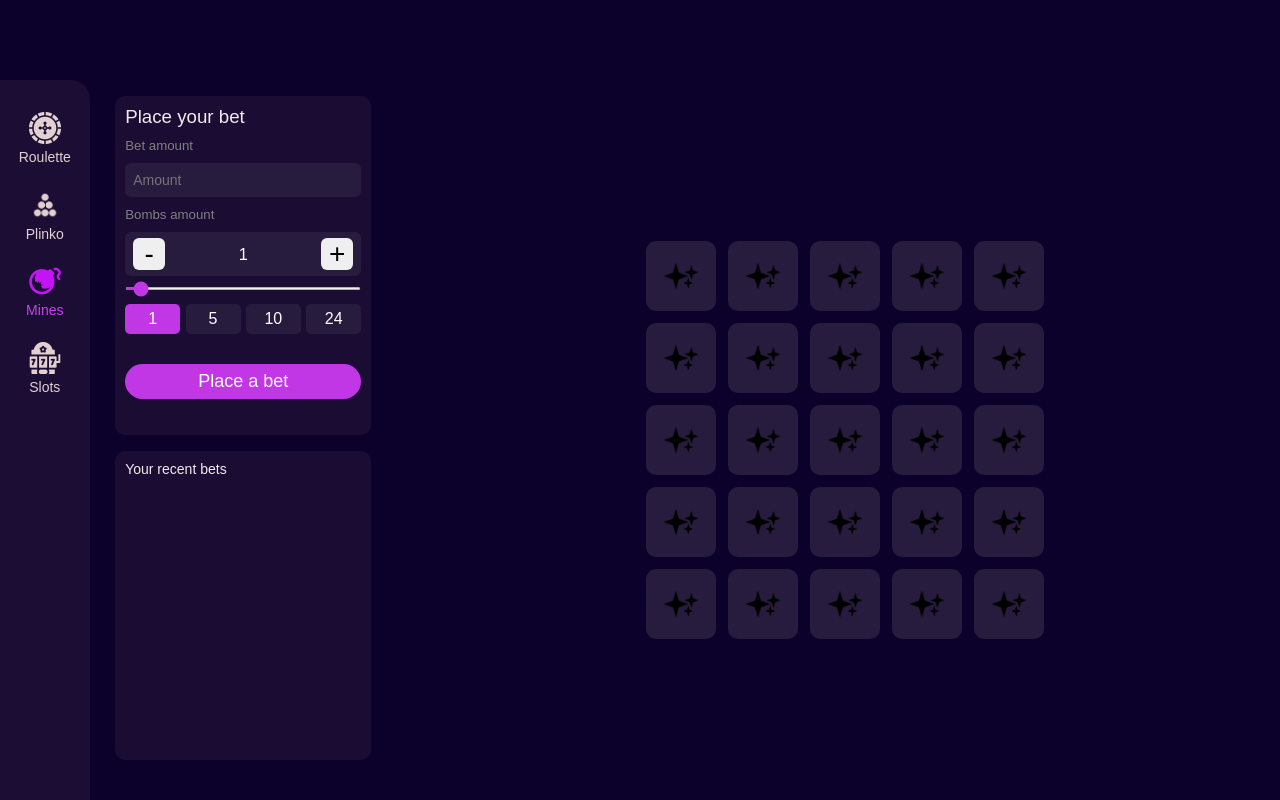
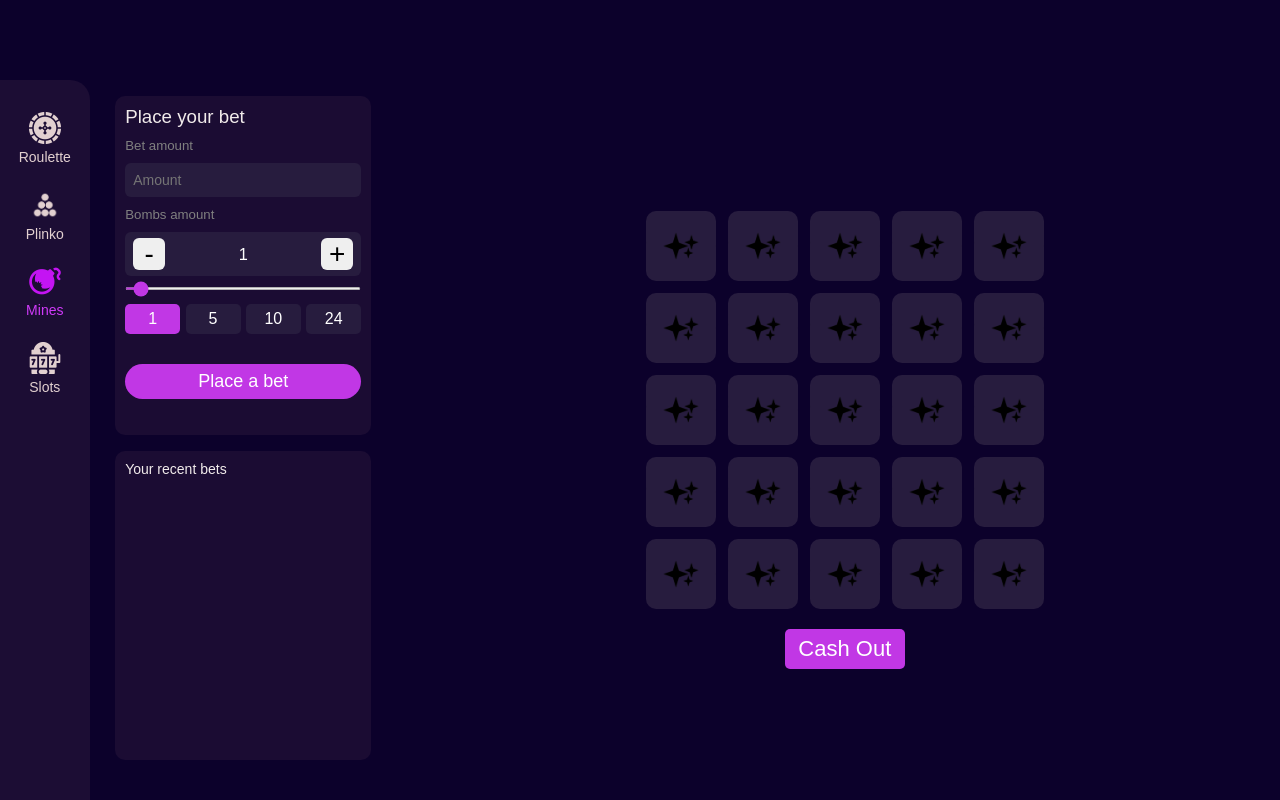
Before and after one commit to aladinzecic/Casino, a React (Create React App) app: page /Plinko in a window 1280 px wide. Built offline with nearby package versions, Linux system fonts and the light colour scheme; a web font is replaced by a local one.

Commit message:
hot toast and game winning function

```diff
--- a/package.json
+++ b/package.json
@@ -9,6 +9,7 @@
     "framer-motion": "^11.11.9",
     "react": "^18.3.1",
     "react-dom": "^18.3.1",
+    "react-hot-toast": "^2.4.1",
     "react-range-slider-input": "^3.0.7",
     "react-scripts": "5.0.1",
     "web-vitals": "^2.1.4"
--- a/src/Context/AppContext.js
+++ b/src/Context/AppContext.js
@@ -109,6 +109,7 @@ function ContextProvider({children}){
 
       //MINES SECTION//////////////////////////////////////////////////////////////////////////////////////
       const [numOfBombs,setNumOfBombs]=useState(1)
+      const [minesGameOn,setMinesGameOn]=useState(false)
 
     const values={
         wheelNumbers,
@@ -128,7 +129,9 @@ function ContextProvider({children}){
         getBackgroundColor,
         winCheck,
         numOfBombs,
-        setNumOfBombs
+        setNumOfBombs,
+        minesGameOn,
+        setMinesGameOn
     }
 
 
--- a/src/components/MinesBetCard/MinesBetCard.js
+++ b/src/components/MinesBetCard/MinesBetCard.js
@@ -3,7 +3,7 @@ import "./MinesBetCard.css"
 import {AppContext} from "../../Context/AppContext"
 export default function MinesBetCard() {
 
-    const {numOfBombs,setNumOfBombs}=useContext(AppContext);
+    const {numOfBombs,setNumOfBombs,setMinesGameOn}=useContext(AppContext);
   return (
     <div className='mines-bet-card'>
         <h3 className="mines-bet-card-h4">Place your bet</h3>
@@ -28,7 +28,7 @@ export default function MinesBetCard() {
             <button className={numOfBombs===24?"bombNum-button-active":"bombNum-button"} onClick={()=>setNumOfBombs(24)}>24</button>
         </div>
         <button className="mines-bet-button"
-
+        onClick={()=>setMinesGameOn(true)}
         >Place a bet</button>
     </div>
   )
--- a/src/components/MinesTable/MinesTable.js
+++ b/src/components/MinesTable/MinesTable.js
@@ -1,57 +1,65 @@
-import React,{useContext, useEffect, useState} from 'react'
-import "./MinesTable.css"
-import {AppContext} from "../../Context/AppContext"
+import React, { useContext, useEffect, useState } from 'react';
+import './MinesTable.css';
+import { AppContext } from '../../Context/AppContext';
+
 export default function MinesTable() {
-  const {numOfBombs}=useContext(AppContext)
-  const [bombsIndexes,setBombsIndexes]=useState([])
+  const { numOfBombs, minesGameOn, setMinesGameOn } = useContext(AppContext);
   const gridSize = 5;
-  const gridItems = [];
+  const [bombsIndexes, setBombsIndexes] = useState([]);
   const [revealed, setRevealed] = useState(Array(gridSize * gridSize).fill(''));
 
-
-
   function GenerateMines() {
-    let rand;
-    const newBombsIndexes = [...bombsIndexes];
-
-    for (let i = 0; i < numOfBombs; i++) {
-      rand = Math.floor(Math.random() * 25);
-
+    const newBombsIndexes = [];
+    while (newBombsIndexes.length < numOfBombs) {
+      const rand = Math.floor(Math.random() * (gridSize * gridSize));
       if (!newBombsIndexes.includes(rand)) {
         newBombsIndexes.push(rand);
-      } else {
-        i--;
       }
     }
     setBombsIndexes(newBombsIndexes);
   }
 
-  function CheckBomb(num) {
-
-    if (bombsIndexes.includes(num)) {
+  function CheckBomb(index) {
+    if (bombsIndexes.includes(index)) {
       console.log('game over');
+      setMinesGameOn(false);
       setRevealed((prev) => {
         const newRevealed = [...prev];
-        newRevealed[num] = 'bomb';
+        newRevealed[index] = 'bomb';
         return newRevealed;
       });
     } else {
       setRevealed((prev) => {
         const newRevealed = [...prev];
-        newRevealed[num] = 'diamond';
+        newRevealed[index] = 'diamond';
         return newRevealed;
       });
     }
   }
+
   useEffect(() => {
-    GenerateMines();
-  }, []);
-  for (let i = 0; i < gridSize * gridSize; i++) {
-    gridItems.push(<div key={i} className={`grid-item ${revealed[i]}`} onClick={()=>CheckBomb(i)}></div>);
-  }
-  return (
-    <div className='grid-container'>
-      {gridItems}
-    </div>
-  )
+    if (minesGameOn) {
+      GenerateMines();
+      setRevealed(Array(gridSize * gridSize).fill(''));
+      console.log(2222)
+
+    }
+    else{
+      console.log(1111)
+      setRevealed(Array(gridSize * gridSize).fill(''));
+
+    }
+  }, [minesGameOn]);
+
+  const gridItems = revealed.map((status, i) => (
+    <div
+      key={i}
+      className={`grid-item ${status}`}
+      onClick={() => {
+        if (minesGameOn) CheckBomb(i);
+      }}
+    ></div>
+  ));
+
+  return <div className="grid-container">{gridItems}</div>;
 }
--- a/src/pages/Mines/Mines.css
+++ b/src/pages/Mines/Mines.css
@@ -25,3 +25,14 @@ position: relative;
 margin-top: 5vh;
 
 }
+.cash-out-btn{
+    margin-top: 20px;
+    width: 120px;
+    height: 40px;
+    border-radius: 5px;
+    border: 0px;
+    font-size: 22px;
+    background-color: #C137E5;
+    color: #fff;
+    cursor: pointer;
+}
--- a/src/pages/Mines/Mines.js
+++ b/src/pages/Mines/Mines.js
@@ -1,13 +1,52 @@
-import React from 'react'
+import React,{useContext} from 'react'
 import "./Mines.css"
 import WinningsCard from '../../components/WinningsCard/WinningsCard'
 import Sidebar from '../../components/Sidebar/Sidebar'
 import Navbar from '../../components/NavBar/Navbar'
 import MinesBetCard from '../../components/MinesBetCard/MinesBetCard'
 import MinesTable from '../../components/MinesTable/MinesTable'
+import { AppContext } from '../../Context/AppContext'
+import toast, { Toaster } from 'react-hot-toast'
 export default function Mines() {
+  const {minesGameOn,setMinesGameOn}=useContext(AppContext)
+  function CashOut(){
+    if(minesGameOn){
+      console.log("pobeda")
+      toast.success('POBEDAAA.', {
+        style: {
+          border: '1px solid #713200',
+          padding: '16px',
+          color: '#713200',
+          fontSize: '18px'
+        },
+        iconTheme: {
+          primary: '#713200',
+          secondary: '#FFFAEE',
+        },
+      });
+      const int=setInterval(()=>{
+        setMinesGameOn(false)
+      },2000)
+      return () => clearInterval(int);
+    }
+    else{
+      toast.error('You didnt even start the game retard.', {
+        style: {
+          border: '1px solid #713200',
+          padding: '16px',
+          color: '#713200',
+          fontSize: '18px'
+        },
+        iconTheme: {
+          primary: '#713200',
+          secondary: '#FFFAEE',
+        },
+      });
+    }
+  }
   return (
 <div className='mines-full'>
+      <div><Toaster position="bottom-center"/></div>
       <Navbar/>
         <div className="mines-main">
         <Sidebar activee={2}/>
@@ -17,6 +56,7 @@ export default function Mines() {
             </div>
 
             <div className="mines-right-main">
+              <button className="cash-out-btn" onClick={()=>CashOut()}>Cash Out</button>
               <MinesTable/>
             </div>
         </div>
```
Also changed, not shown: 1 other file (tests, documents, lock files or other folders).
